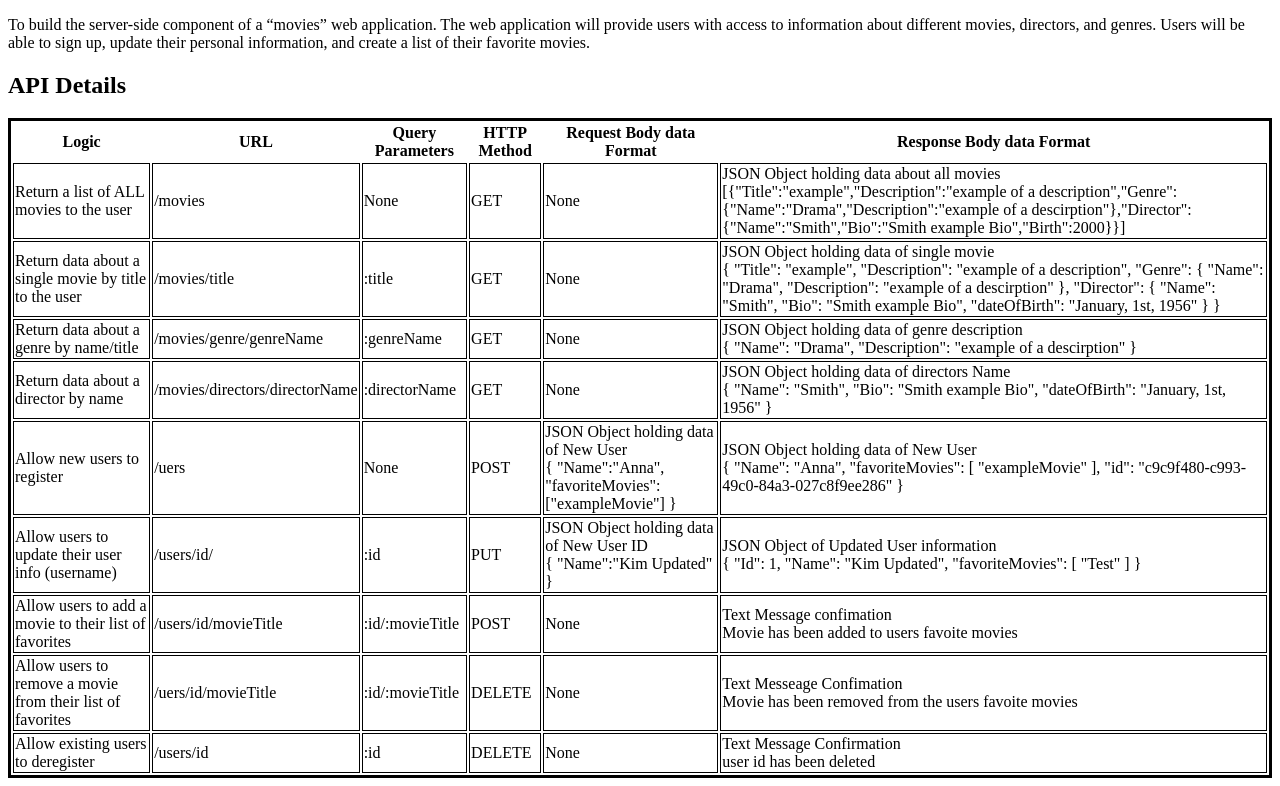
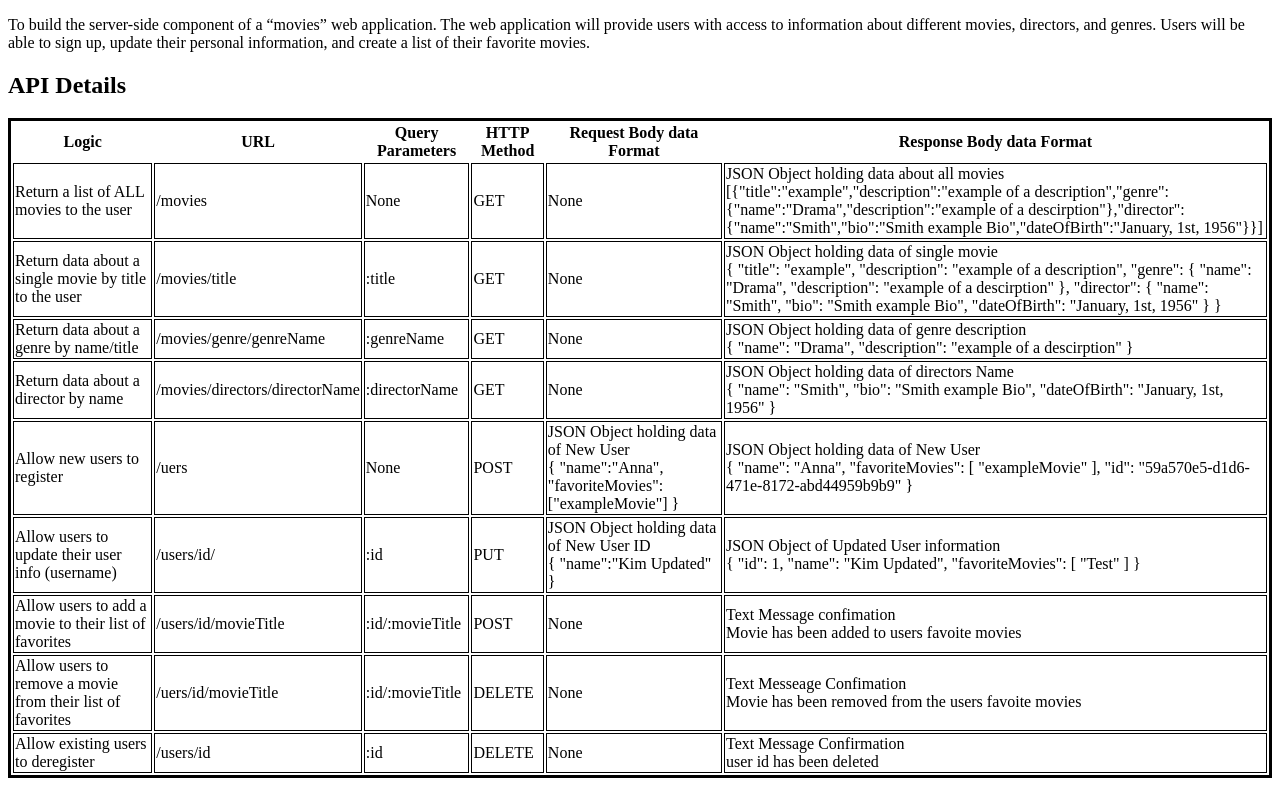
Before and after one commit to IcyAI/movie_api, a website: page public/documentation.html in a window 1280 px wide. Shown: the part 105-891 px from the top of the page. Drawn offline with Linux system fonts and the light colour scheme.

Commit message:
Fixed camelCase

```diff
--- a/public/documentation.html
+++ b/public/documentation.html
@@ -37,8 +37,7 @@
         <td> None</td>
         <td> JSON Object holding data about all movies
             <br>
-            [{"Title":"example","Description":"example of a description","Genre":{"Name":"Drama","Description":"example of a descirption"},"Director":{"Name":"Smith","Bio":"Smith example Bio","Birth":2000}}]
-        </td>
+            [{"title":"example","description":"example of a description","genre":{"name":"Drama","description":"example of a descirption"},"director":{"name":"Smith","bio":"Smith example Bio","dateOfBirth":"January, 1st, 1956"}}]        </td>
     </tr>
 
     <tr>
@@ -50,15 +49,15 @@
         <td>JSON Object holding data of single movie
             <br>
             {
-                "Title": "example",
-                "Description": "example of a description",
-                "Genre": {
-                    "Name": "Drama",
-                    "Description": "example of a descirption"
+                "title": "example",
+                "description": "example of a description",
+                "genre": {
+                    "name": "Drama",
+                    "description": "example of a descirption"
                 },
-                "Director": {
-                    "Name": "Smith",
-                    "Bio": "Smith example Bio",
+                "director": {
+                    "name": "Smith",
+                    "bio": "Smith example Bio",
                     "dateOfBirth": "January, 1st, 1956"
                 }
             }
@@ -74,8 +73,8 @@
         <td>JSON Object holding data of genre description
             <br>
             {
-                "Name": "Drama",
-                "Description": "example of a descirption"
+                "name": "Drama",
+                "description": "example of a descirption"
             }
         </td>
     </tr>
@@ -89,8 +88,8 @@
         <td>JSON Object holding data of directors Name
             <br>
             {
-                "Name": "Smith",
-                "Bio": "Smith example Bio",
+                "name": "Smith",
+                "bio": "Smith example Bio",
                 "dateOfBirth": "January, 1st, 1956"
             }
         </td>
@@ -104,18 +103,18 @@
         <td>JSON Object holding data of New User
             <br>
             {
-                "Name":"Anna",
+                "name":"Anna",
                 "favoriteMovies":["exampleMovie"]
               }
         </td>
         <td>JSON Object holding data of New User
             <br>
             {
-                "Name": "Anna",
+                "name": "Anna",
                 "favoriteMovies": [
                     "exampleMovie"
                 ],
-                "id": "c9c9f480-c993-49c0-84a3-027c8f9ee286"
+                "id": "59a570e5-d1d6-471e-8172-abd44959b9b9"
             }
         </td>
     </tr>
@@ -128,14 +127,14 @@
         <td>JSON Object holding data of New User ID
             <br>
             {
-                "Name":"Kim Updated"
+                "name":"Kim Updated"
               }
         </td>
         <td>JSON Object of Updated User information
             <br>
             {
-                "Id": 1,
-                "Name": "Kim Updated",
+                "id": 1,
+                "name": "Kim Updated",
                 "favoriteMovies": [
                     "Test"
                 ]
```
Also changed, not shown: index.js (+32 -32 lines).
